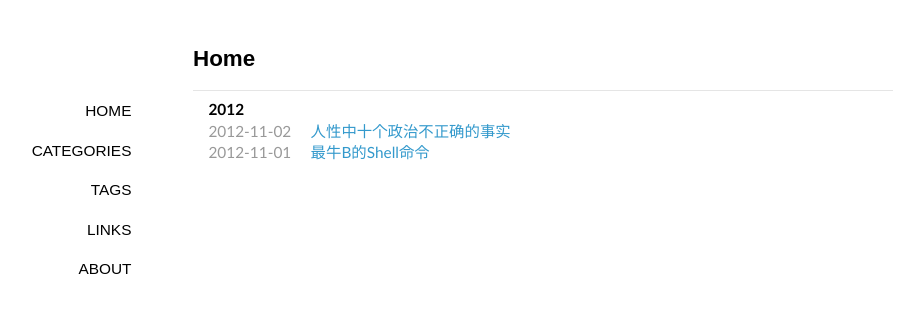
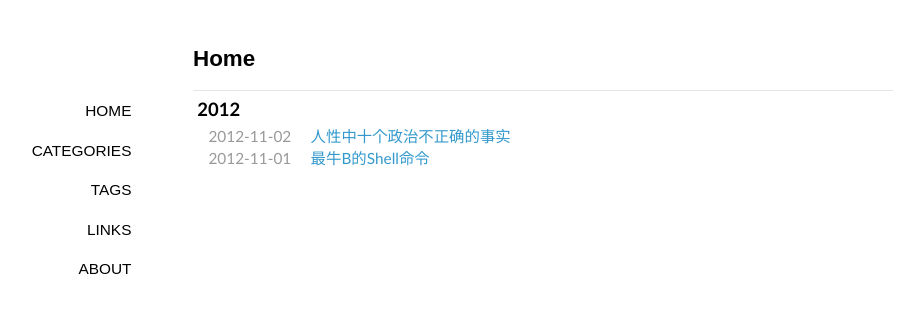
Before and after one commit to jiaokai/blog, a Jekyll site: the page built from index.md, in a window 1280 px wide. Shown: the top 313 px of the page, without its empty margins (97-1021 px from the left). Built offline with Jekyll 4.4.1, drawn with Linux system fonts in a browser that asks for light colours; some web fonts are replaced; Markdown is read by kramdown in place of the engine named in the settings.

Commit message:
adjust list css

```diff
--- a/media/css/style.css
+++ b/media/css/style.css
@@ -35,7 +35,7 @@ blockquote p{margin:0;padding:.5em 0;}
 .listing-item,.listing-seperator{list-style-type:none;}
 .listing-item a{padding:.2em 1em;}
 .listing-item time{color:#999999;}
-.listing-seperator{font-weight:bold;}
+.listing-seperator{font-weight:bold;font-size:1.2em;margin-left:-.6em;margin-bottom:.3em;}
 .meta{text-align:right;padding-right:6px;font-size:12px;background: #c0c8d2;background: rgba(0,0,0,0.1);-webkit-border-radius: 3px; -moz-border-radius: 3px; border-radius: 3px;}
 header{padding:.5em 0;border-bottom: 1px solid #dee2e7;border-bottom: 1px solid rgba(0,0,0,0.1);}
 nav{font-family:"Electrolize",sans-serif;font-size:1.1em;text-transform:uppercase;float:left;margin-left:-12em;width:9em;text-align:right;}
```
